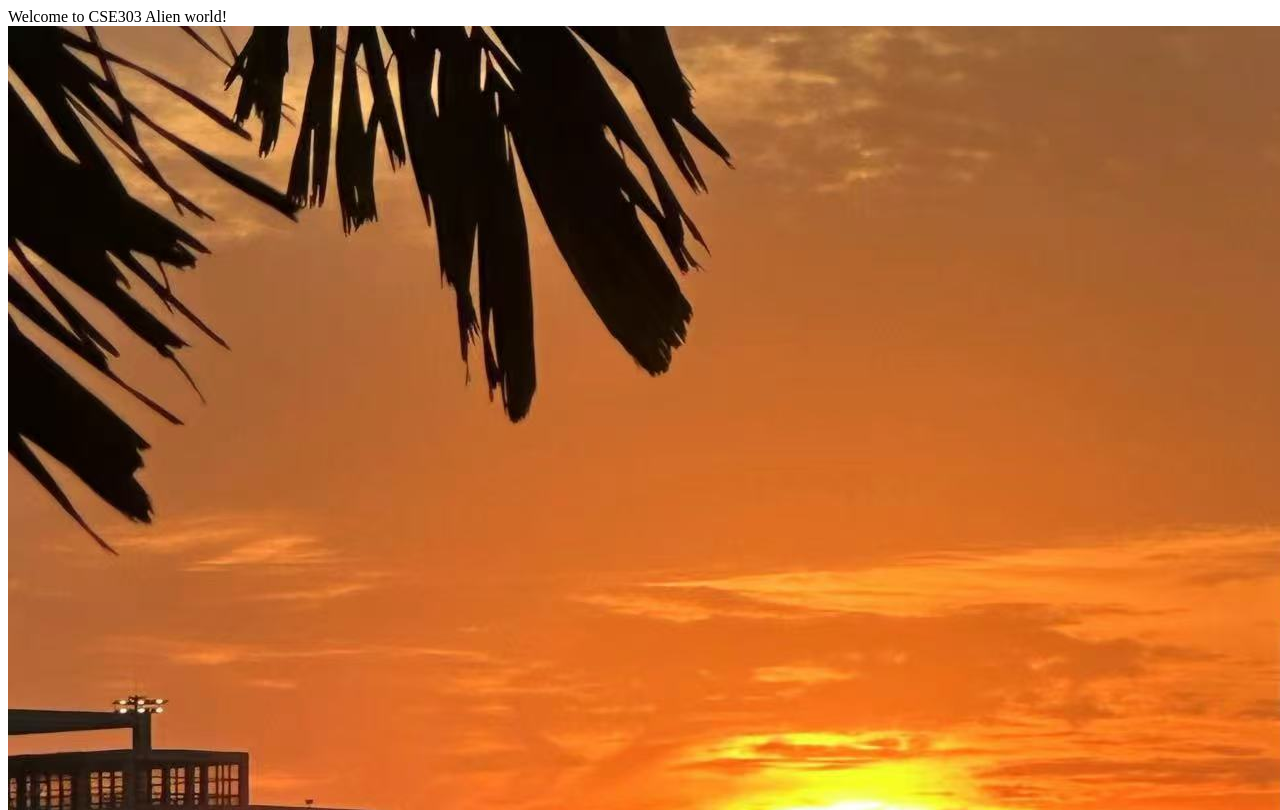
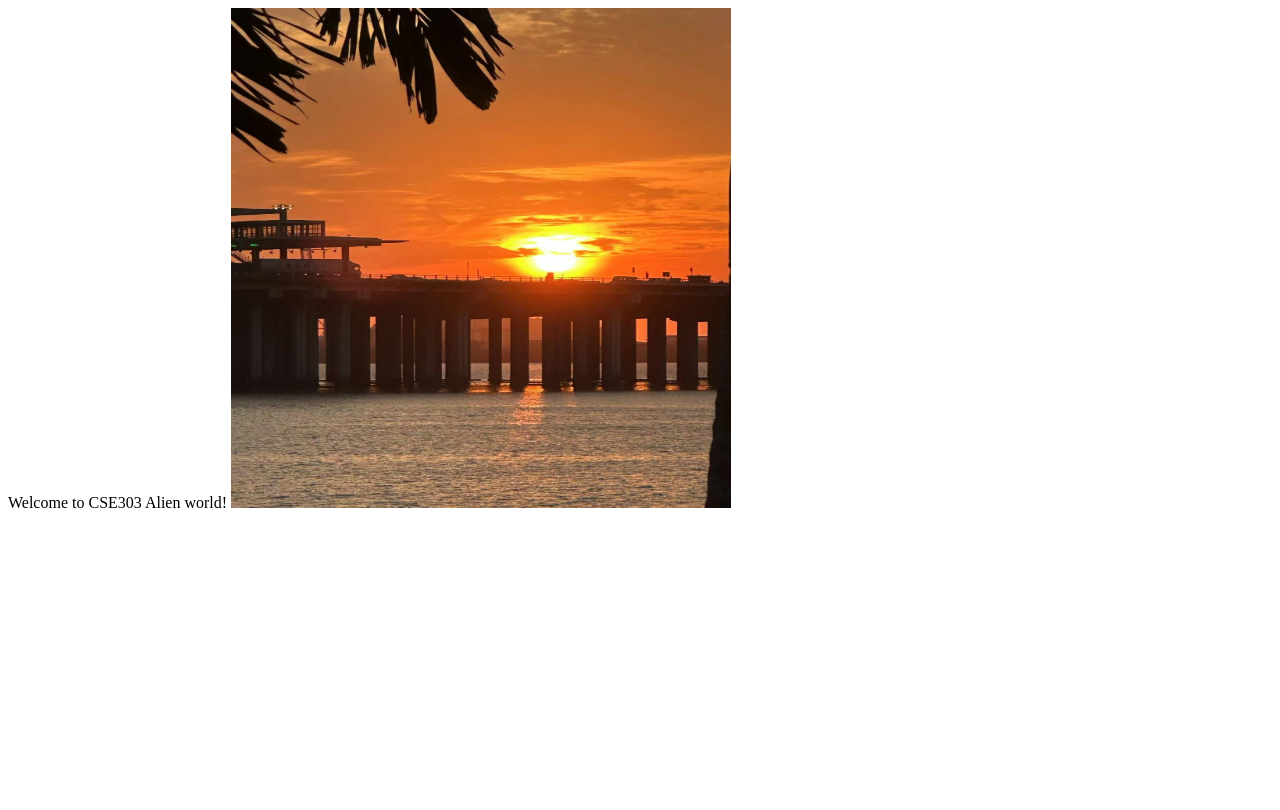
Before and after one commit to Skjnjqn/bweb, a plain HTML site: page index.html in a window 1280 px wide. Shown: the top 810 px of the page. Drawn offline with Linux system fonts and the light colour scheme.

Commit message:
Update index.html

```diff
--- a/index.html
+++ b/index.html
@@ -4,7 +4,7 @@
     </head>
     <body>
         Welcome to CSE303 Alien world!
-        <img src="sun.jpg">
+        <img src="sun.jpg" width=500 height=500>
 
     </body>
 </html>
```
